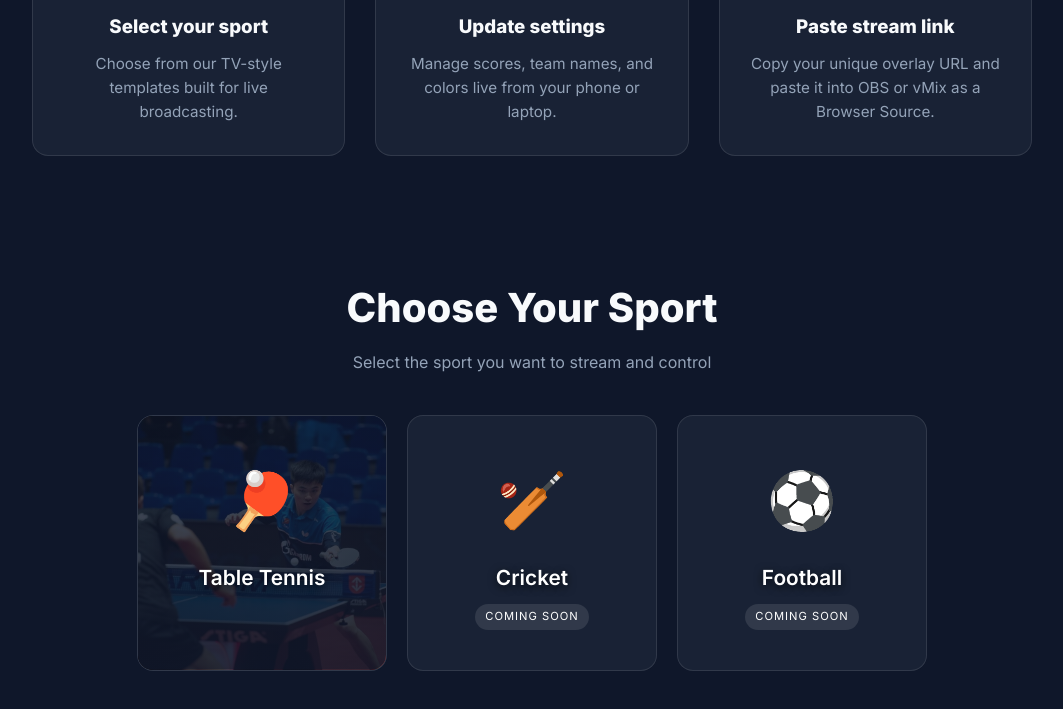
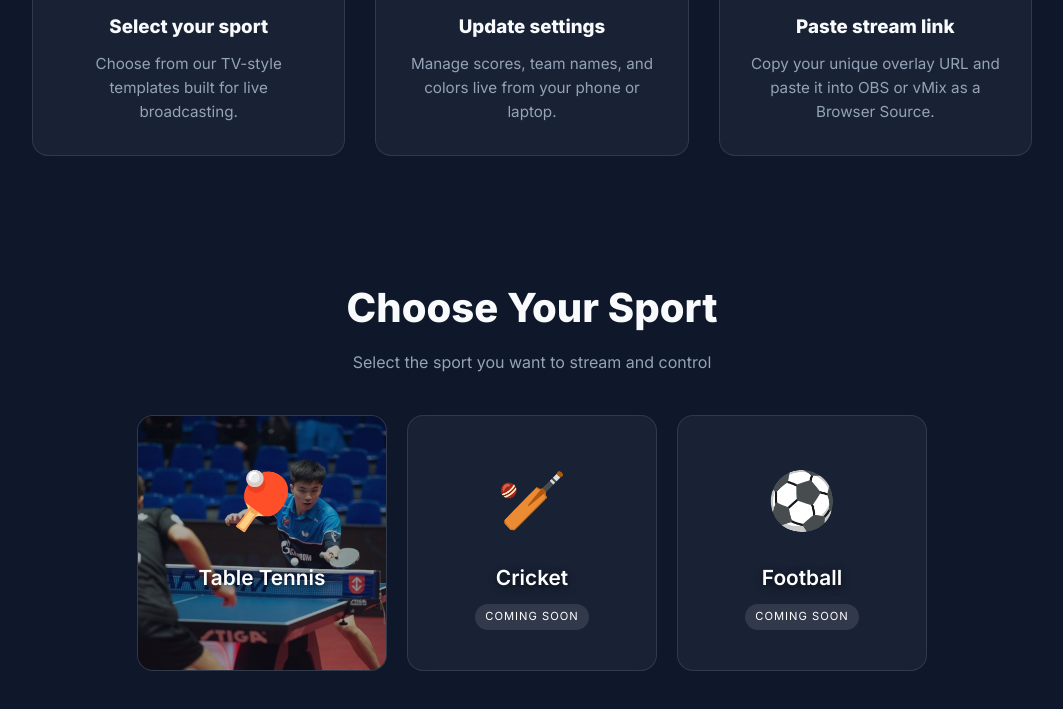
Before and after one commit to jeeth-ops/tt-overlay, a website: page index.html in a window 1280 px wide. Shown: the part 867-1576 px from the top of the page, without its empty margins (108-1171 px from the left). Drawn offline with Linux system fonts and the light colour scheme.

Commit message:
Update index.html

```diff
--- a/index.html
+++ b/index.html
@@ -151,21 +151,33 @@
             backdrop-filter: blur(12px); position: relative; overflow: hidden;
         }
 
-        /* --- Custom Blue Tint Background Image for Table Tennis Card --- */
+        /* --- Table Tennis Card: Default Clear, Blur & Dim on Hover --- */
+        .sport-card.tt-card {
+            position: relative;
+        }
+
         .sport-card.tt-card::before {
             content: '';
             position: absolute;
             top: 0; left: 0; width: 100%; height: 100%;
-            background: linear-gradient(to bottom, rgba(15, 23, 42, 0.75), rgba(15, 23, 42, 0.9)),
+            background: linear-gradient(to bottom, rgba(15, 23, 42, 0.3), rgba(15, 23, 42, 0.4)),
                         url('b6adf8536f2db257da7aab4df5a04fc6.jpg');
             background-size: cover;
             background-position: center;
             z-index: 1;
-            transition: transform 0.5s ease;
+            /* Default state: Ekdum clear image (no blur, full brightness) */
+            filter: blur(0px) brightness(1);
+            transition: all 0.5s cubic-bezier(0.16, 1, 0.3, 1);
         }
 
+        /* Jab cursor hover karega tab image par blur aur dim effect aayega taaki logo/text saaf dikhe */
         .sport-card.tt-card:hover::before {
-            transform: scale(1.1);
+            filter: blur(3px) brightness(0.65);
+            transform: scale(1.08);
+            background: linear-gradient(to bottom, rgba(15, 23, 42, 0.8), rgba(15, 23, 42, 0.9)),
+                        url('b6adf8536f2db257da7aab4df5a04fc6.jpg');
+            background-size: cover;
+            background-position: center;
         }
 
         .sport-card.tt-card .card-content {
@@ -232,7 +244,6 @@
         <p class="reveal-on-scroll delay-1">Select the sport you want to stream and control</p>
 
         <div class="sports-grid">
-            <!-- Table Tennis Card with Custom Image Background & Blue Tint -->
             <a href="/tt-templates" class="sport-card tt-card reveal-on-scroll delay-1">
                 <div class="card-content">
                     <div class="sport-icon">🏓</div>
```
